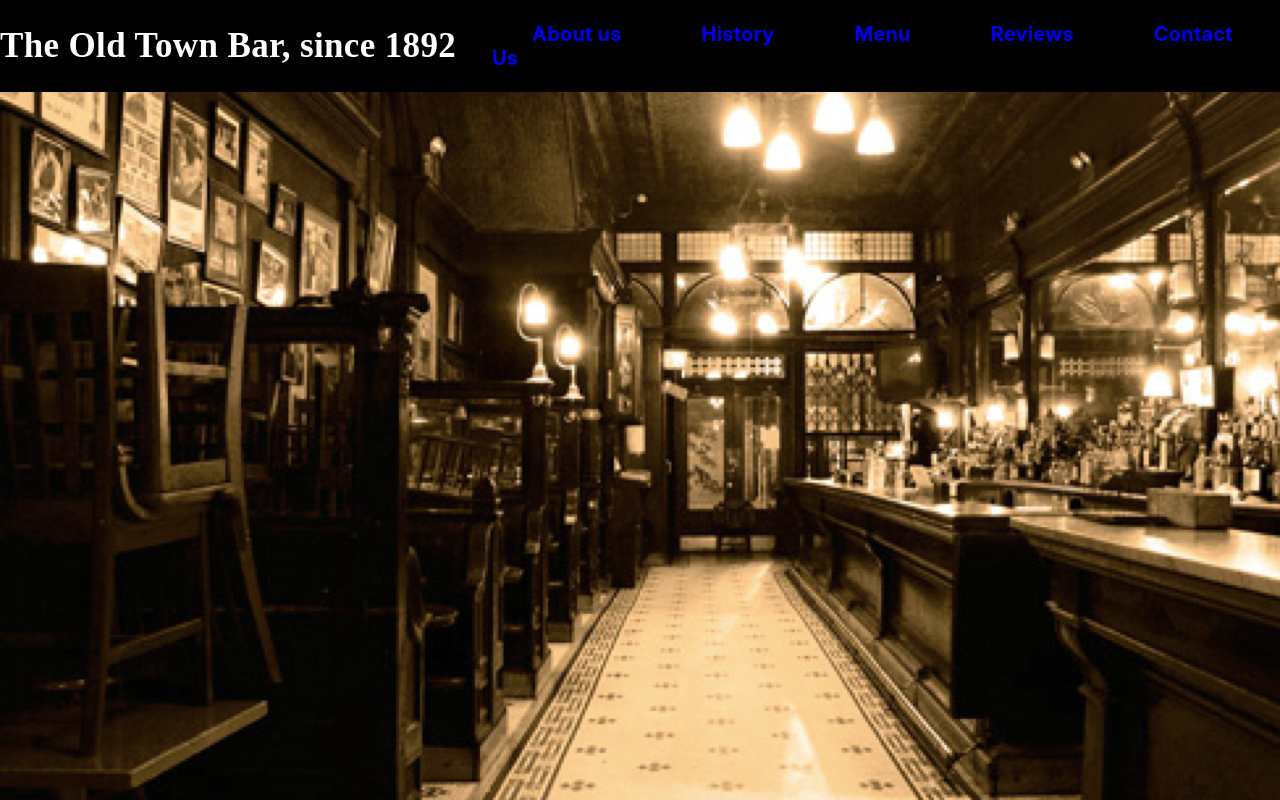
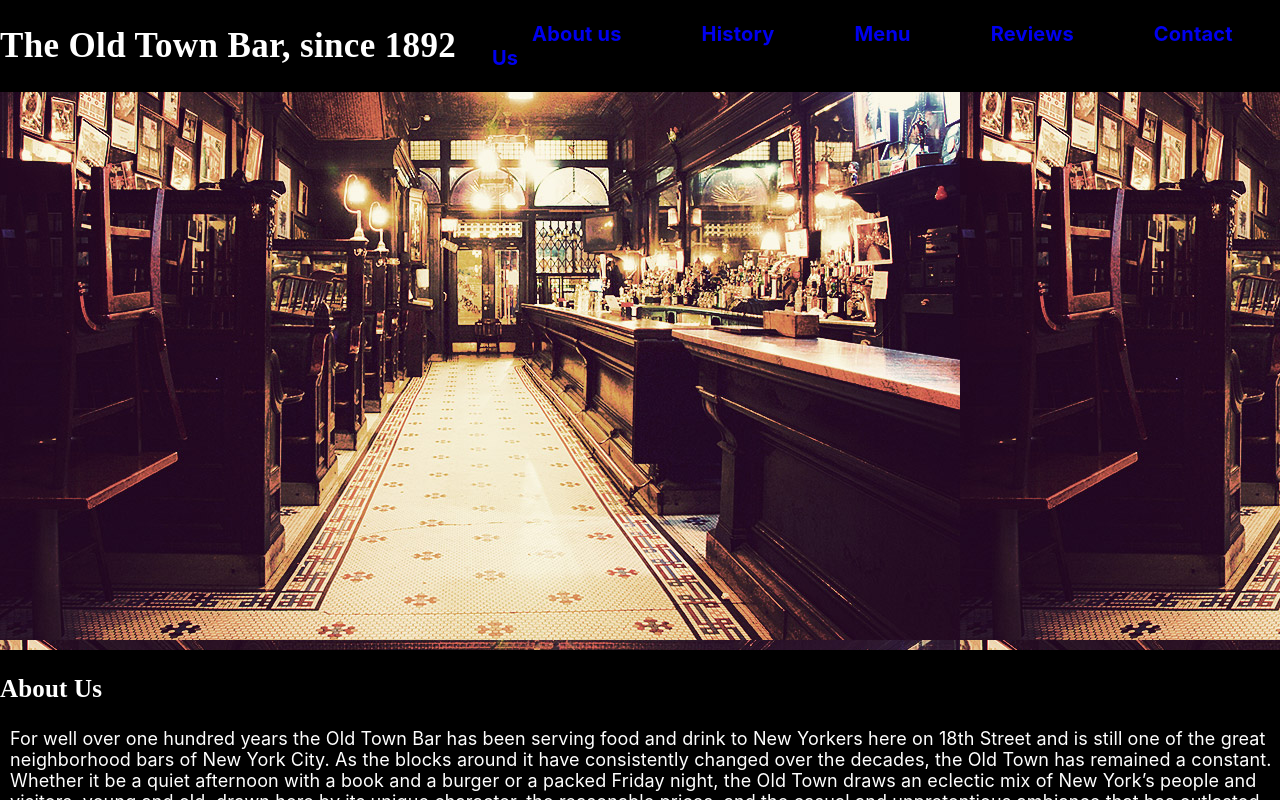
Before and after one commit to fkaltman/Old-Town-Bar, a React (Create React App) app: page / in a window 1280 px wide. Shown: the top 800 px of the page. Built offline with nearby package versions, Linux system fonts and the light colour scheme.

Commit message:
hero img

```diff
--- a/src/App.css
+++ b/src/App.css
@@ -42,6 +42,14 @@
   background-color: black;
 }
 
+#hero {
+  height: 650px;
+  background: url('./assets/hero.jpg');
+  /* background-position-x: center;
+  background-position-y: top;
+  background-repeat: no-repeat;
+  background-size: cover; */
+}
 
 
 .abouth3 {
--- a/src/components/About.jsx
+++ b/src/components/About.jsx
@@ -1,11 +1,14 @@
 import React from 'react';
-import hero  from '../assets/hero.png';
+import hero  from '../assets/hero.jpg';
 
 function About() {
   return (
     <div className="about" id="about-us">
       <a href="about-us"></a>
-      <img className="hero" src={hero} alt="aboutus"/>
+      <div id="hero">
+
+      </div>
+      {/* <img className="hero" src={hero} alt="aboutus"/> */}
       <h3 className="abouth3">About Us</h3>
       <p className="aboutp">For well over one hundred years the Old Town Bar has been serving food and drink to New Yorkers here on 18th Street and is still one of the great neighborhood bars of New York City. As the blocks around it have consistently changed over the decades, the Old Town has remained a constant. Whether it be a quiet afternoon with a book and a burger or a packed Friday night, the Old Town draws an eclectic mix of New York’s people and visitors, young and old, drawn here by its unique character, the reasonable prices, and the casual and unpretentious ambiance that has outlasted every trend and fad that has passed through over the past century.
       </p>
```
Also changed, not shown: src/assets/hero.jpg (added), src/assets/hero.png (deleted).
